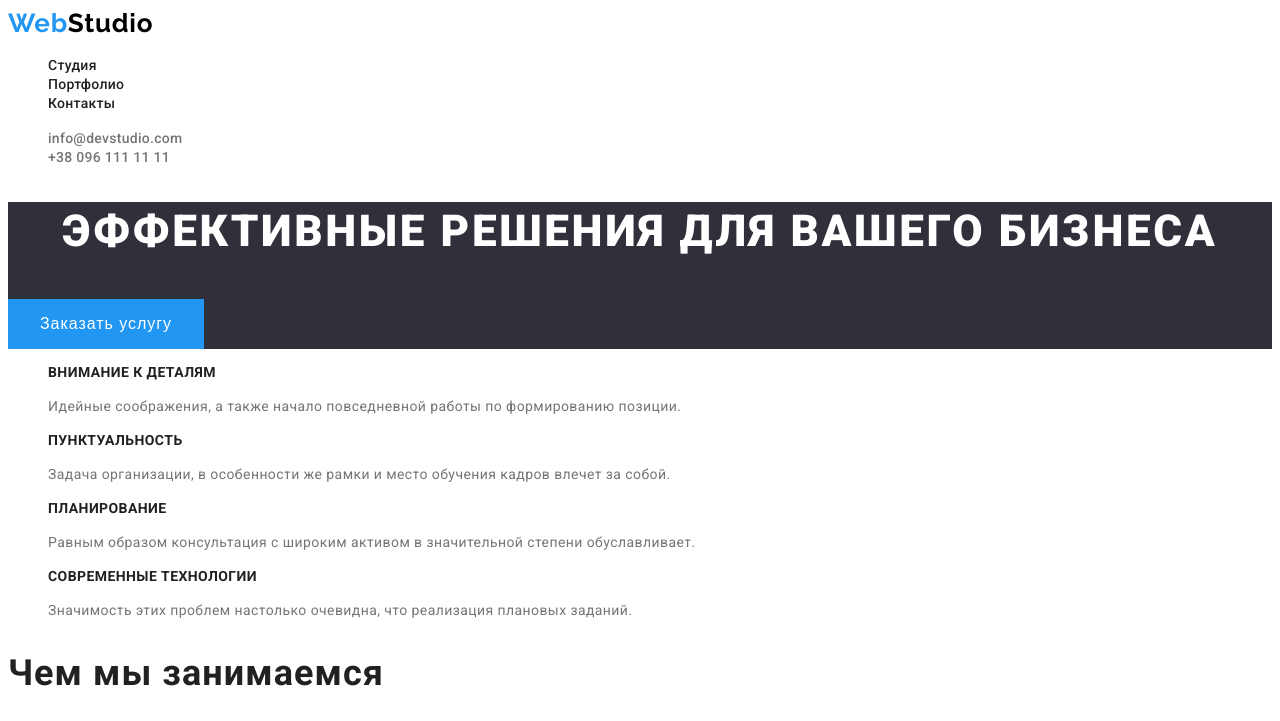
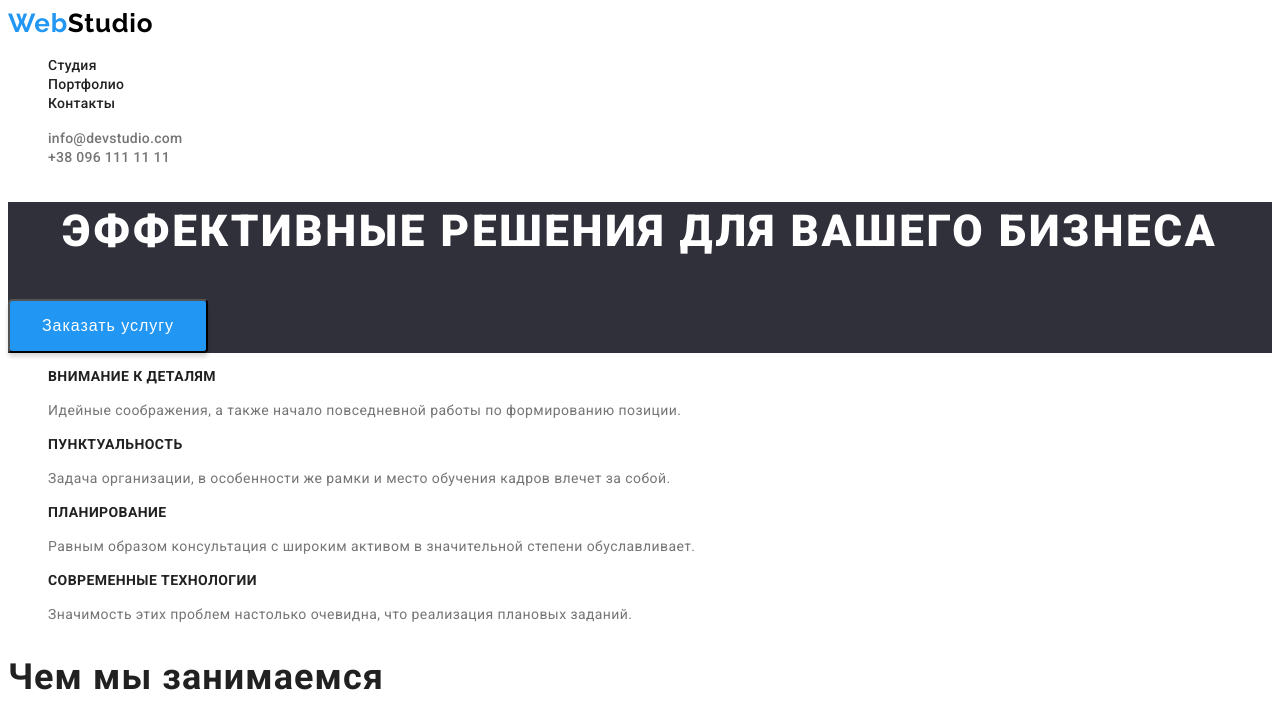
Before and after one commit to DmitriyR90/goit-markup-hw-02, a plain HTML site: page index.html in a window 1280 px wide. Shown: the top 721 px of the page. Drawn offline with Linux system fonts and the light colour scheme.

Commit message:
fixed hero btn

```diff
--- a/css/styles.css
+++ b/css/styles.css
@@ -6,6 +6,7 @@
   --hero-bg-color: #2f303a;
   --team-bg-color: #f5f4fa;
   --footer-bg-color: #2f303a;
+  --hero-btn-hover: #188ce8;
 }
 body {
   font-family: 'Roboto', sans-serif;
@@ -70,12 +71,18 @@ body {
 .hero-btn {
   cursor: pointer;
   padding: 10px 32px 10px 32px;
-  border: 0;
+  box-shadow: 0px 4px 4px rgba(0, 0, 0, 0.15);
+  border-radius: 4px;
   font-size: 16px;
   line-height: 1.88;
   letter-spacing: 0.06em;
   background-color: var(--text-focus-color);
   color: var(--main-bg-color);
+}
+
+.hero-btn:hover,
+.hero-btn:focus {
+  background-color: var(--hero-btn-hover);
 }
 /* --------- Особенности section --------- */
 .section-title-text {
```
Also changed, not shown: portfolio.html (+1 -1 lines).
